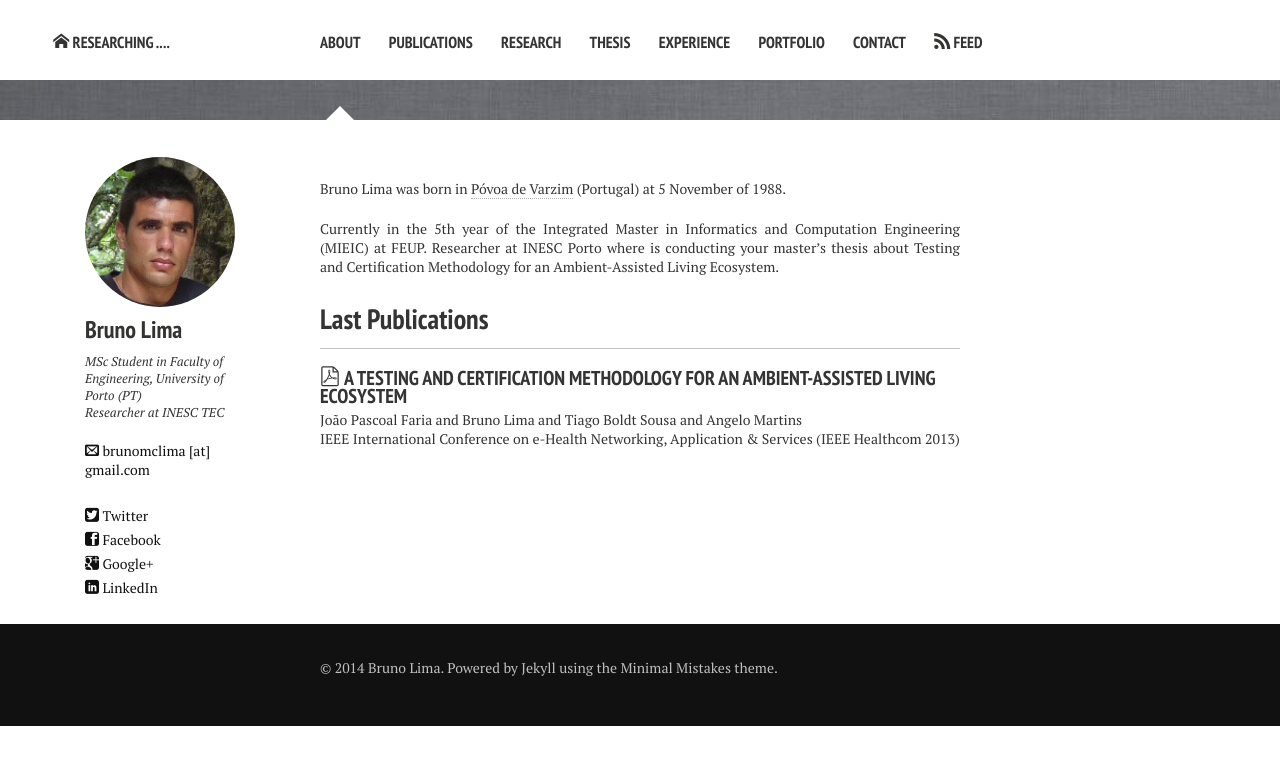
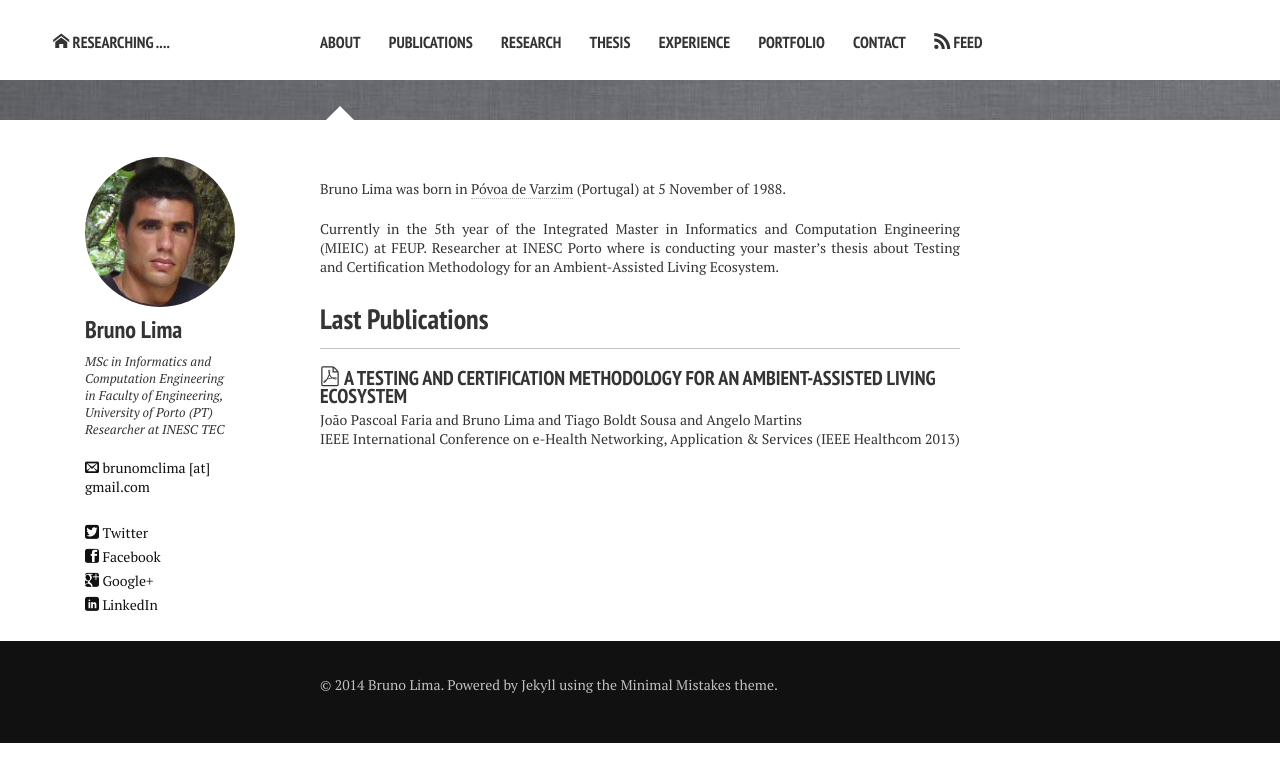
Before and after one commit to Bruno-Lima/Bruno-Lima.github.io, a Jekyll site: the page built from index.md, in a window 1280 px wide. Shown: the top 782 px of the page. Built offline with Jekyll 4.4.1, drawn with Linux system fonts in a browser that asks for light colours; nearby versions of some CDN libraries.

Commit message:
fix bugs

```diff
--- a/_config.yml
+++ b/_config.yml
@@ -8,7 +8,7 @@ url:              http://Bruno-Lima.github.io
 owner:
   name:           Bruno Lima
   avatar:         bio_photo.jpg
-  bio:            "MSc Student in Faculty of Engineering, University of Porto (PT)<br/>Researcher at INESC TEC"
+  bio:            "MSc in Informatics and Computation Engineering in Faculty of Engineering, University of Porto (PT)<br/>Researcher at INESC TEC"
   email:          brunomclima [at] gmail.com
   # Social networking links are used in author-bio sidebar. Update and remove as you like.
   twitter:        brunolima1988
```
